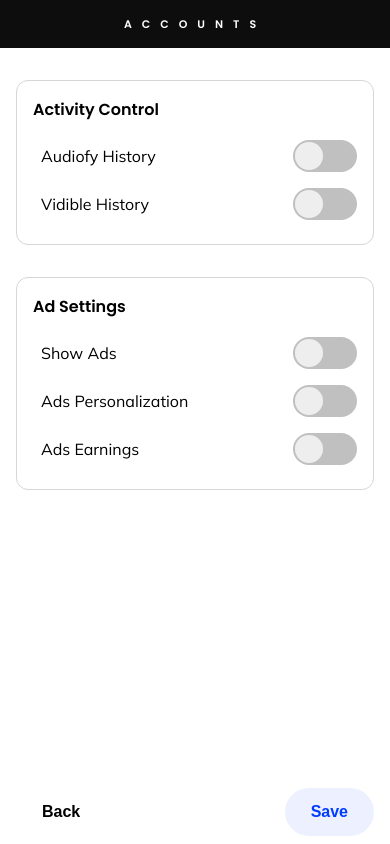
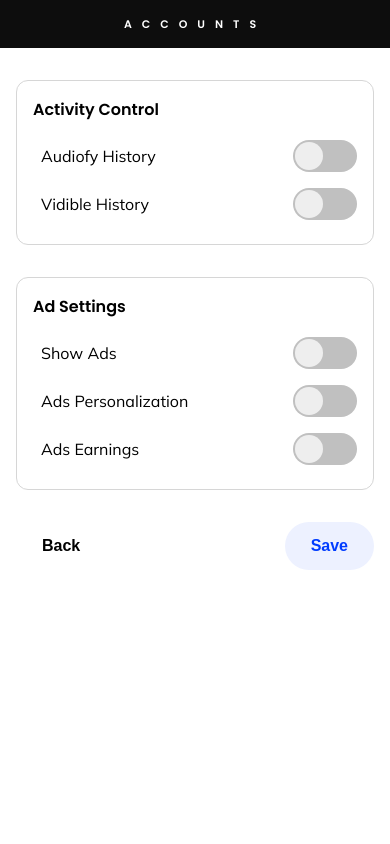
Before and after one commit to MahbodHastam/accounts-client, a Vue app: page /data in a window 390 px wide. Built offline with nearby package versions, Linux system fonts and the light colour scheme.

Commit message:
fix bottom-action problem in small screens on mobile

```diff
--- a/src/components/Login.vue
+++ b/src/components/Login.vue
@@ -104,8 +104,8 @@
   padding: 8px;
 }
 .bottom-actions {
-  position: absolute;
-  bottom: 8px;
+  /* position: absolute; */
+  margin-top: 16px;
   width: calc(100vw - 32px);
   display: flex;
   justify-content: space-between;
--- a/src/views/Data.vue
+++ b/src/views/Data.vue
@@ -1,5 +1,5 @@
 <template>
-  <div>
+  <div class="data">
     <div class="section">
       <h4>Activity Control</h4>
       <div class="boxes">
@@ -177,8 +177,8 @@
 }
 
 .bottom-actions {
-  position: absolute;
-  bottom: 8px;
+  /* position: absolute; */
+  margin-top: 16px;
   width: calc(100vw - 32px);
   margin-left: 16px;
   display: flex;
--- a/src/views/EditProfile.vue
+++ b/src/views/EditProfile.vue
@@ -82,8 +82,8 @@
 }
 
 .bottom-actions {
-  position: absolute;
-  bottom: 8px;
+  /* position: absolute; */
+  margin-top: 32px;
   width: calc(100vw - 32px);
   display: flex;
   justify-content: space-between;
--- a/src/views/Verify.vue
+++ b/src/views/Verify.vue
@@ -135,8 +135,8 @@
   width: 100%;
 }
 .bottom-actions {
-  position: absolute;
-  bottom: 8px;
+  /* position: absolute; */
+  margin-top: 16px;
   width: calc(100vw - 32px);
   display: flex;
   justify-content: space-between;
```
